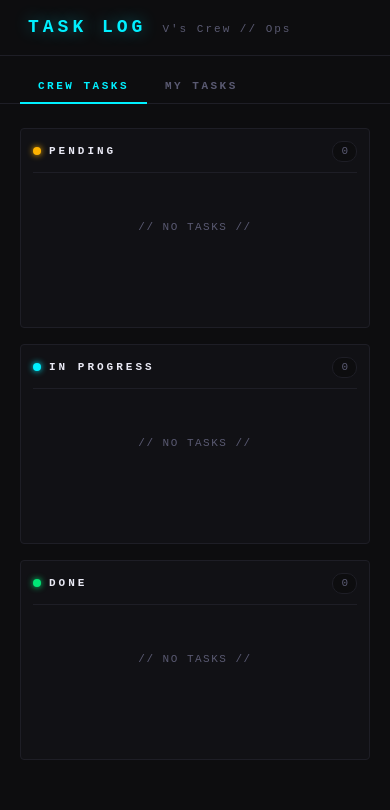
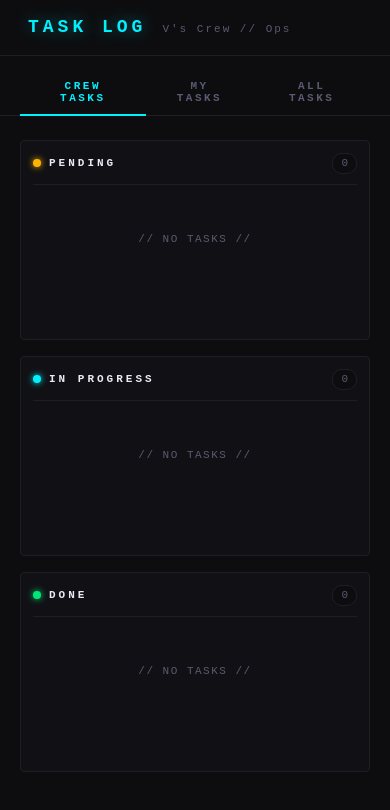
Before and after one commit to alenezi6605/task-log, a website: page public/index.html in a window 390 px wide. Both pictures are taken after a click on the button "CREW TASKS". Drawn offline with Linux system fonts and the light colour scheme; no server answers.

Commit message:
Add All Tasks tab to Kanban board
Shows every task regardless of assignee, same Pending/In Progress/Done layout.

Co-Authored-By: Claude Sonnet 4.6 <noreply@anthropic.com>

```diff
--- a/public/app.js
+++ b/public/app.js
@@ -109,6 +109,9 @@ function filterTasksForTab(tasks, tab) {
   if (tab === 'my') {
     return tasks.filter(t => t.assigned_to && t.assigned_to.trim().toLowerCase() === 'abdulrahman');
   }
+  if (tab === 'all') {
+    return tasks;
+  }
   // crew tab: everyone except Abdulrahman
   return tasks.filter(t => {
     if (!t.assigned_to) return true;
@@ -146,6 +149,7 @@ function switchTab(tab) {
 
   document.getElementById('tab-crew').classList.toggle('active', tab === 'crew');
   document.getElementById('tab-my').classList.toggle('active', tab === 'my');
+  document.getElementById('tab-all').classList.toggle('active', tab === 'all');
 
   renderBoard(filterTasksForTab(allTasks, activeTab));
 }
--- a/public/index.html
+++ b/public/index.html
@@ -17,6 +17,7 @@
   <div class="tab-bar">
     <button class="tab-btn tab-crew-tasks active" id="tab-crew" onclick="switchTab('crew')">Crew Tasks</button>
     <button class="tab-btn tab-my-tasks" id="tab-my" onclick="switchTab('my')">My Tasks</button>
+    <button class="tab-btn tab-all-tasks" id="tab-all" onclick="switchTab('all')">All Tasks</button>
   </div>
 
   <main>
```
